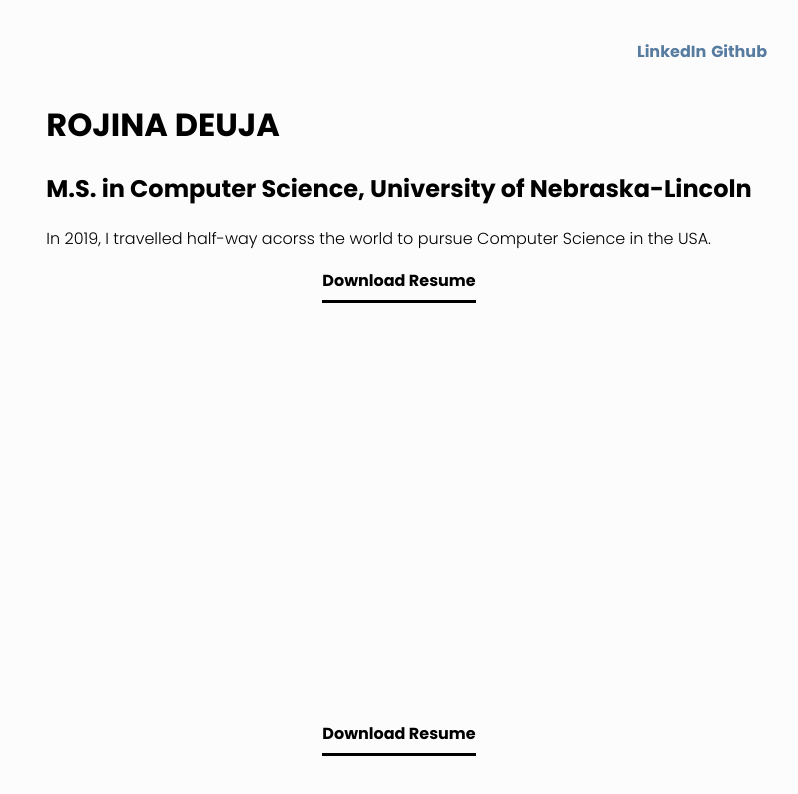
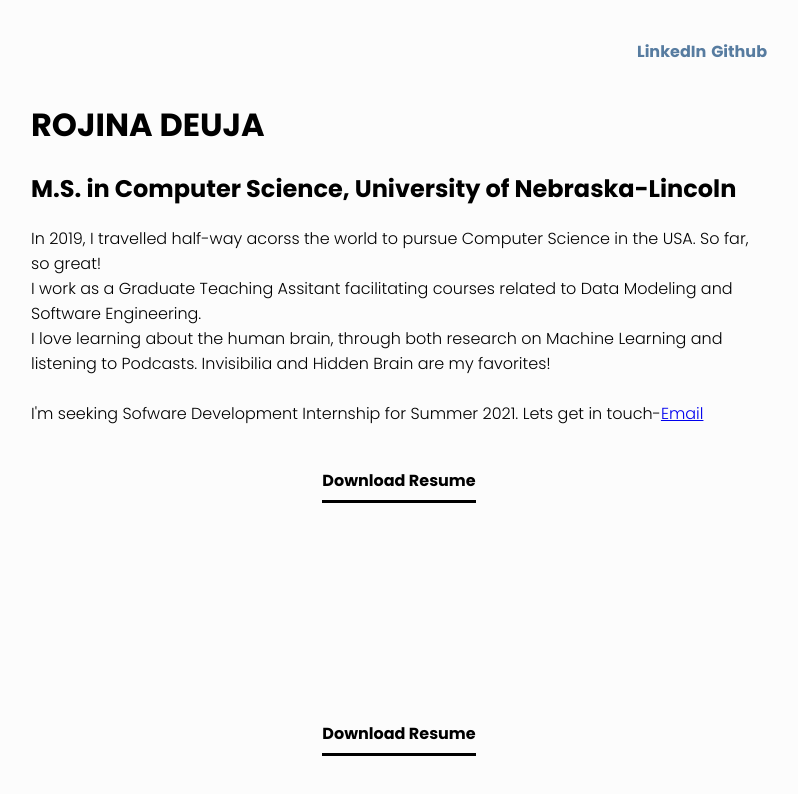
Before and after one commit to rojinadeuja/rojinadeuja.github.io, a React (Create React App) app: page / in a window 1280 px wide. Shown: the top 794 px of the page, without its empty margins (241-1039 px from the left). Built offline with nearby package versions, Linux system fonts and the light colour scheme.

Commit message:
Added profile bio

```diff
--- a/src/Components/Main/Home/Home.js
+++ b/src/Components/Main/Home/Home.js
@@ -8,12 +8,17 @@ const home = () => {
             <h2>M.S. in Computer Science, University of Nebraska-Lincoln</h2>
         </header>
         <div class="profile-bio">
-        <p>In 2019, I travelled half-way acorss the world to pursue Computer Science in the USA.</p>
-        </div>
+        <p>In 2019, I travelled half-way acorss the world to pursue Computer Science in the USA. So far, so great!
+         <br/>I work as a Graduate Teaching Assitant facilitating courses related to Data Modeling and Software Engineering.
+         <br/>I love learning about the human brain, through both research on Machine Learning and listening to Podcasts. Invisibilia and Hidden Brain are my favorites!
+         <br/><br/>I'm seeking Sofware Development Internship for Summer 2021. Lets get in touch-
+         <a href="mailto: rojinadeuja33g@gmail.com">Email</a>
+        </p><br/>
         <div>
-        <form id='download' method="get" action="assets/deuja_rojina_resume_2020.pdf">
-            <button id='btn-download' type="submit"><span style={{ paddingBottom: '0.5em', borderBottomStyle: 'solid' }}>Download Resume</span></button>
+        <form id='download' method="get" action="assets/deuja_rojina_resume_2020.pdf" target="_blank">
+            <button id='btn-download' type="submit"className="btn-download"><span style={{ paddingBottom: '0.5em', borderBottomStyle: 'solid' }}>Download Resume</span></button>
         </form>
+    </div>
     </div>
     </div>)
 }
```
